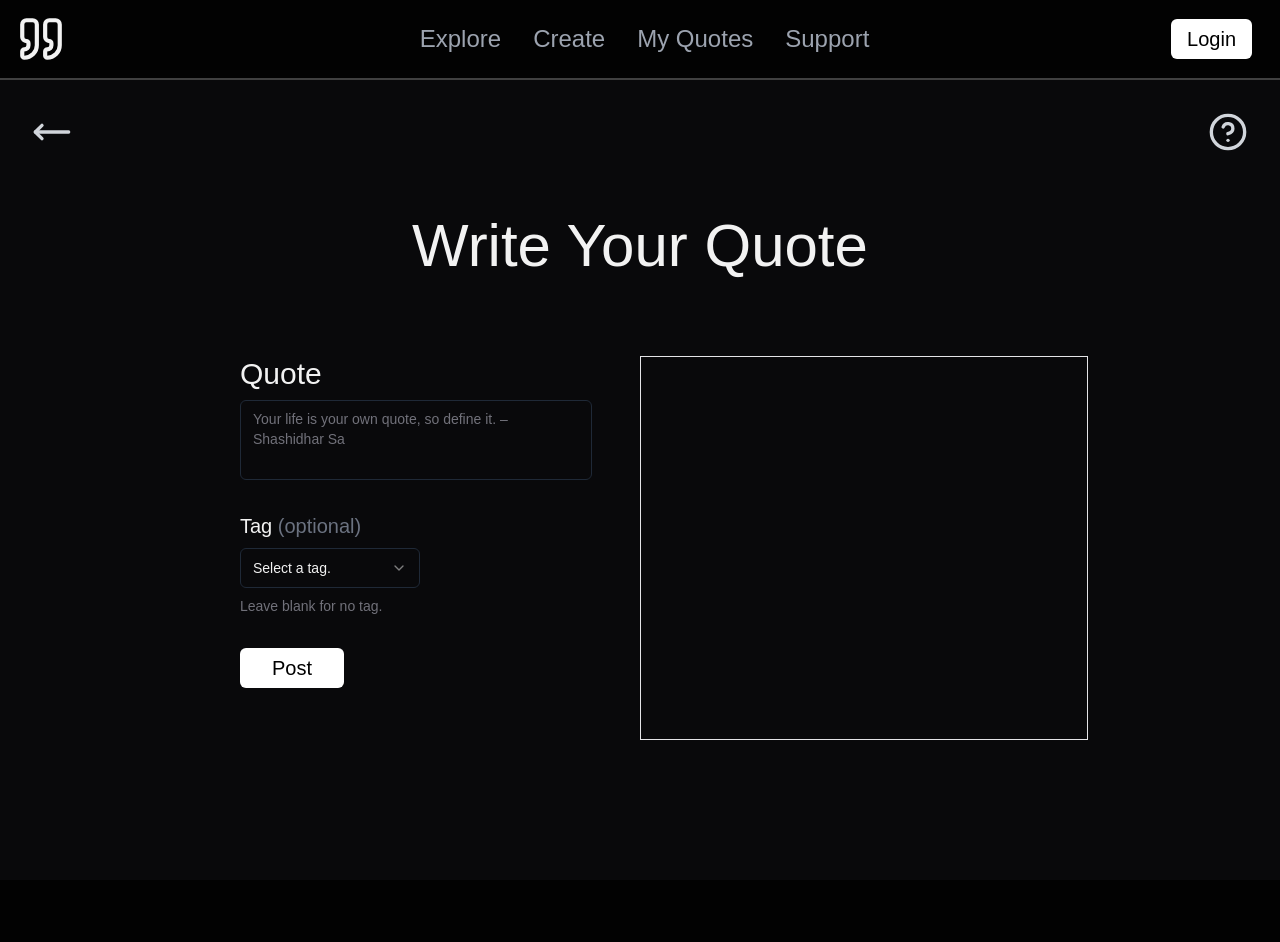
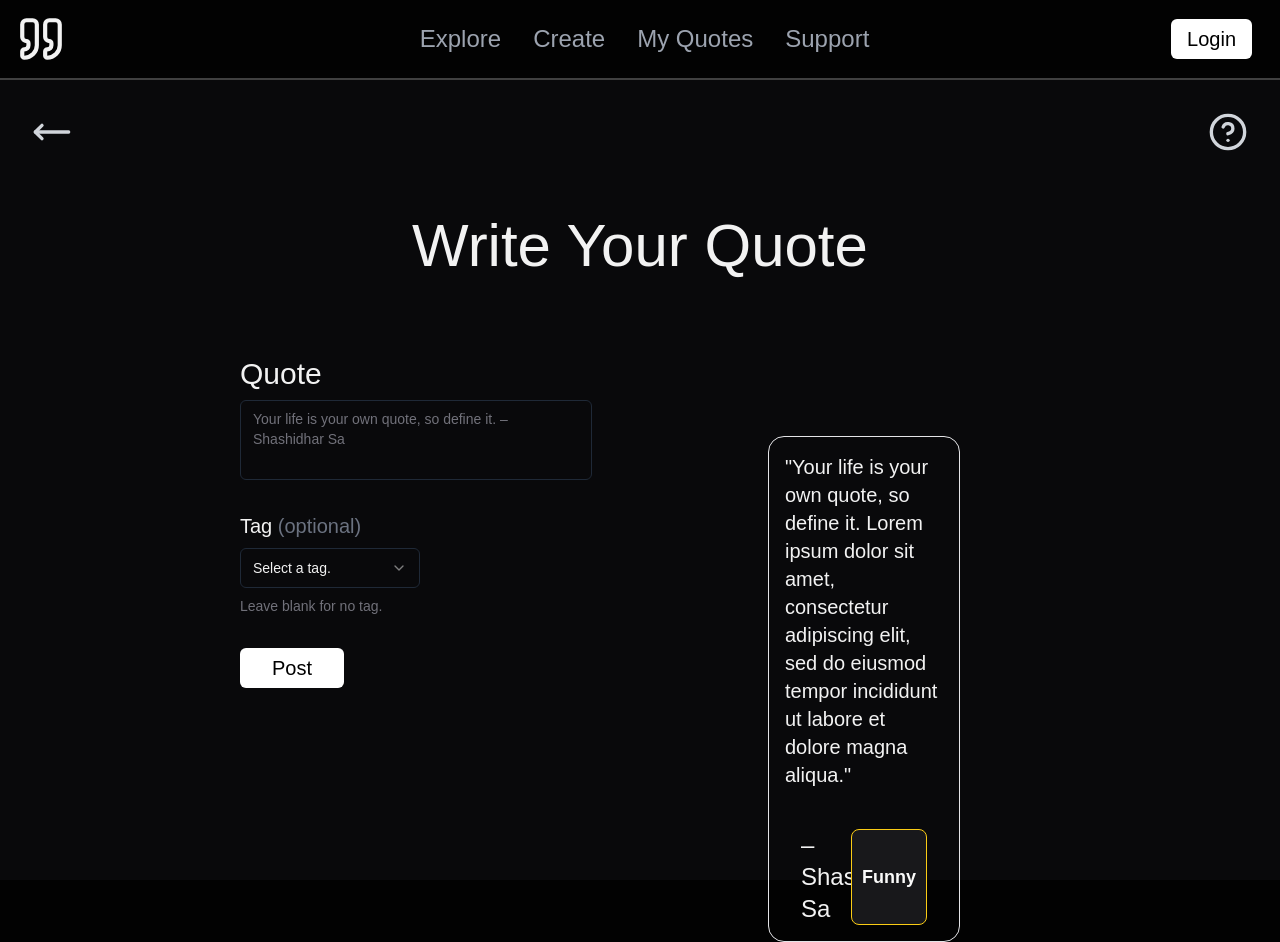
Before and after one commit to ZVKubajak/Quoteful, a React (Vite) app in the folder client/: page /create/write in a window 1280 px wide. Before the commit the page ends 880 px from the top, so only its background shows below. Built offline with nearby package versions, Linux system fonts and the light colour scheme.

Commit message:
Created Quote Preview Area

```diff
--- /dev/null
+++ b/client/src/components/ui/badge.tsx
@@ -0,0 +1,36 @@
+import * as React from "react"
+import { cva, type VariantProps } from "class-variance-authority"
+
+import { cn } from "@/lib/utils"
+
+const badgeVariants = cva(
+  "inline-flex items-center rounded-full border px-2.5 py-0.5 text-xs font-semibold transition-colors focus:outline-none focus:ring-2 focus:ring-ring focus:ring-offset-2",
+  {
+    variants: {
+      variant: {
+        default:
+          "border-transparent bg-primary text-primary-foreground hover:bg-primary/80",
+        secondary:
+          "border-transparent bg-secondary text-secondary-foreground hover:bg-secondary/80",
+        destructive:
+          "border-transparent bg-destructive text-destructive-foreground hover:bg-destructive/80",
+        outline: "text-foreground",
+      },
+    },
+    defaultVariants: {
+      variant: "default",
+    },
+  }
+)
+
+export interface BadgeProps
+  extends React.HTMLAttributes<HTMLDivElement>,
+    VariantProps<typeof badgeVariants> {}
+
+function Badge({ className, variant, ...props }: BadgeProps) {
+  return (
+    <div className={cn(badgeVariants({ variant }), className)} {...props} />
+  )
+}
+
+export { Badge, badgeVariants }
--- a/client/src/pages/subCreate/Write.tsx
+++ b/client/src/pages/subCreate/Write.tsx
@@ -4,6 +4,7 @@ import { z } from "zod";
 
 import { MoveLeft } from "lucide-react";
 import { CircleHelp } from "lucide-react";
+import { ExternalLink } from "lucide-react";
 import { Button } from "@/components/ui/button";
 import { Textarea } from "@/components/ui/textarea";
 import {
@@ -22,6 +23,7 @@ import {
   SelectTrigger,
   SelectValue,
 } from "@/components/ui/select";
+import { Badge } from "@/components/ui/badge";
 
 const quoteFormSchema = z.object({
   quote: z
@@ -67,7 +69,7 @@ const Write = () => {
       <h1 className="text-center text-6xl pt-8">Write Your Quote</h1>
 
       <div className="flex h-96 mx-48 my-20">
-        <section className="w-1/2 px-12">
+        <section id="quote-form" className="w-1/2 px-12">
           <Form {...form}>
             <form onSubmit={form.handleSubmit(onSubmit)}>
               <FormField
@@ -128,7 +130,28 @@ const Write = () => {
           </Form>
         </section>
 
-        <section className="border w-1/2"></section>
+        <section id="quote-preview" className="w-1/2 px-32 py-20">
+          <div className="w-full border rounded-2xl text-xl p-4">
+            <p>
+              "Your life is your own quote, so define it. Lorem ipsum dolor sit
+              amet, consectetur adipiscing elit, sed do eiusmod tempor
+              incididunt ut labore et dolore magna aliqua."
+            </p>
+
+            <div className="flex mt-10 mx-4">
+              <div className="flex w-3/5">
+                <h2 className="text-2xl">– Shashidhar Sa</h2>
+                <ExternalLink size={20} className="ml-3" />
+              </div>
+
+              <div className="flex justify-end w-2/5">
+                <Badge className="border border-yellow-400 rounded-lg text-lg">
+                  Funny
+                </Badge>
+              </div>
+            </div>
+          </div>
+        </section>
       </div>
     </main>
   );
```
